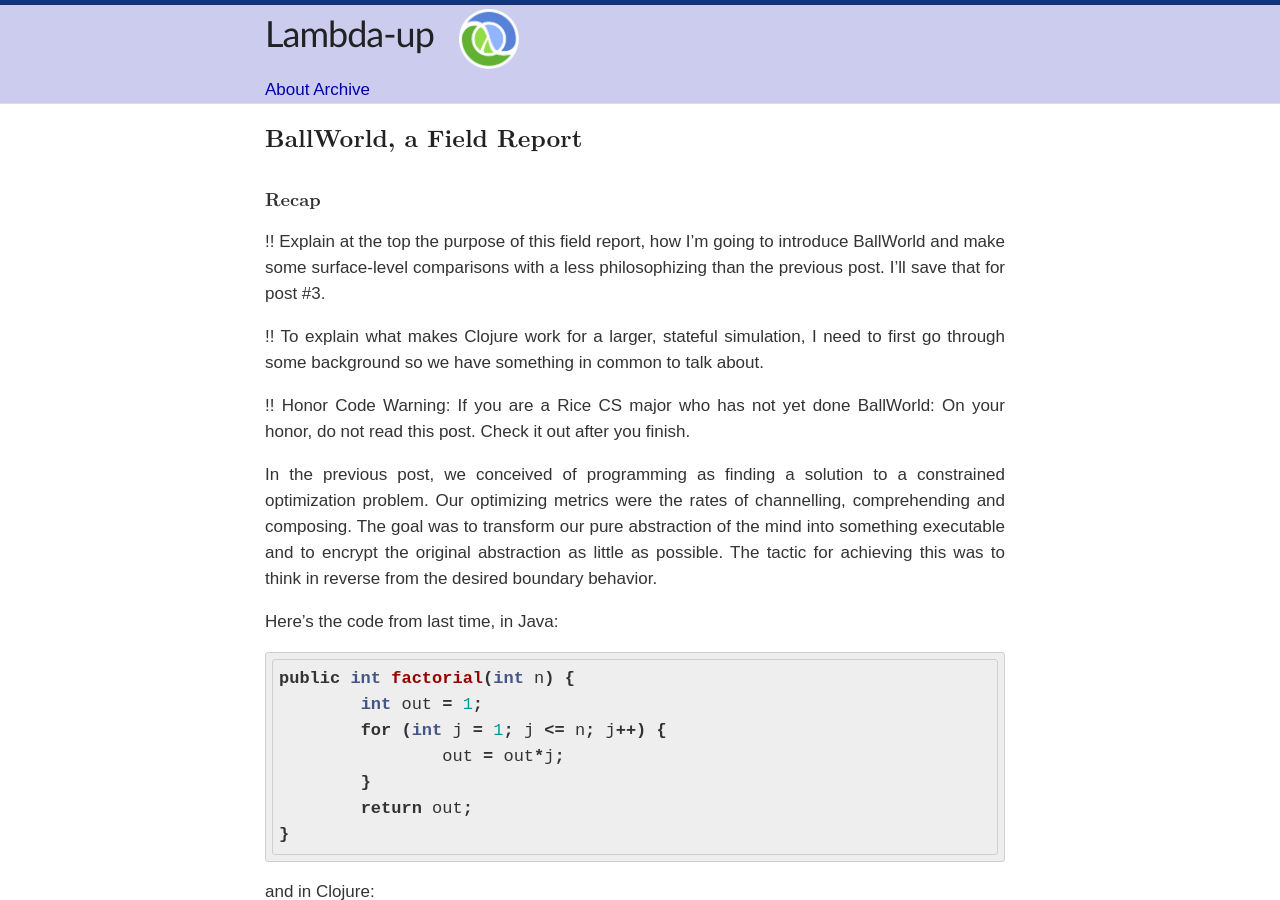
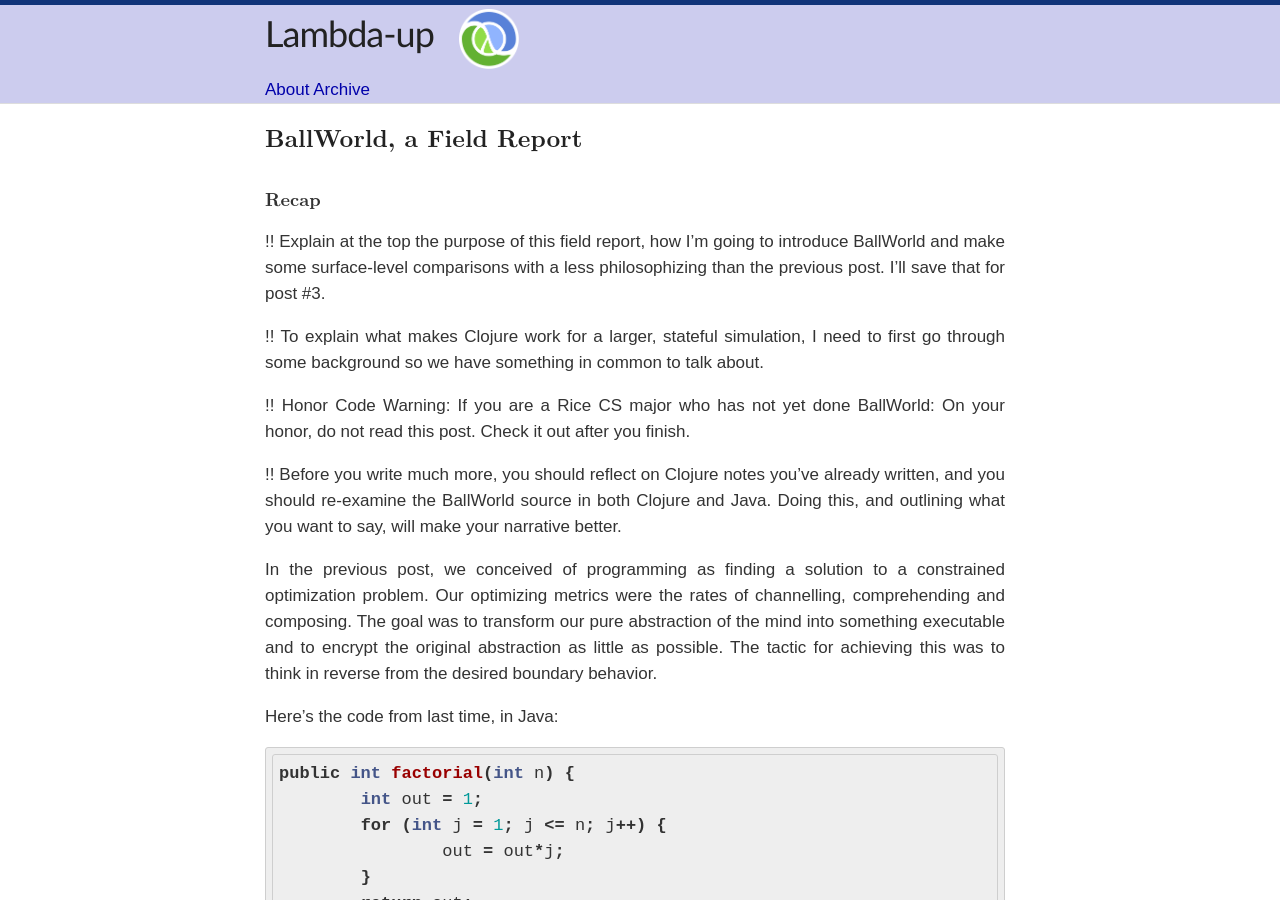
Before and after one commit to rickylevan/lambda-up, a Jekyll site: the page built from ballworld.md, in a window 1280 px wide and 900 px high. Built offline with Jekyll 4.4.1, drawn with Linux system fonts in a browser that asks for light colours; some web fonts are replaced; Markdown is read by kramdown in place of the engine named in the settings.

Commit message:
another note

```diff
--- a/ballworld.md
+++ b/ballworld.md
@@ -14,6 +14,10 @@ to first go through some background so we have something in common to talk about
 
 !! Honor Code Warning: If you are a Rice CS major who has not yet done BallWorld:
 On your honor, do not read this post. Check it out after you finish.
+
+!! Before you write much more, you should reflect on Clojure notes you've already
+written, and you should re-examine the BallWorld source in both Clojure and Java.
+Doing this, and outlining what you want to say, will make your narrative better.
 
 In the previous post, we conceived of programming as finding a solution to a
 constrained optimization problem. Our optimizing metrics were the rates of
```
